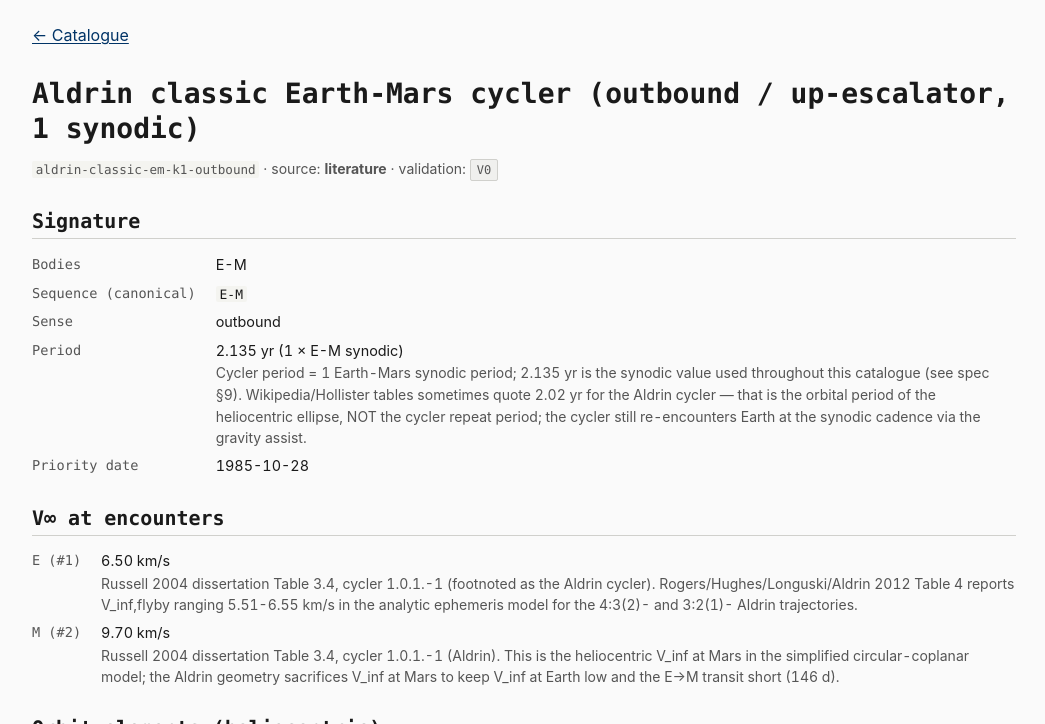
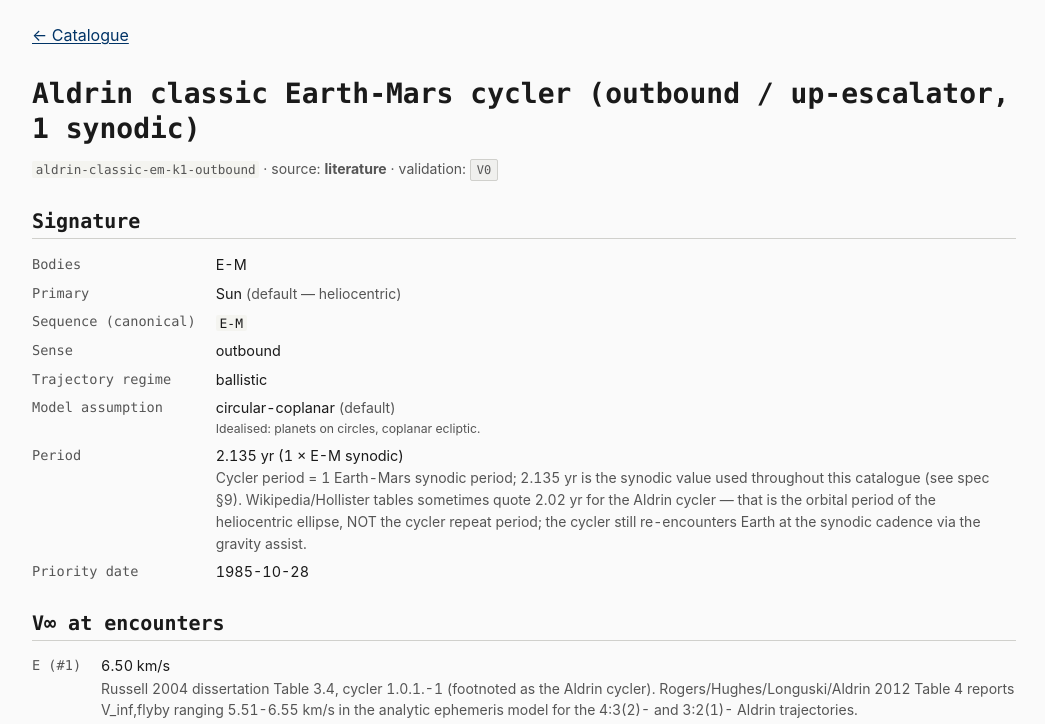
Before and after one commit to Bwooce/cyclers.space, an Astro site: page /cycler/aldrin-classic-em-k1-outbound in a window 1280 px wide. Shown: the part 61-785 px from the top of the page, without its empty margins (116-1161 px from the left). Built offline with nearby package versions, Linux system fonts and the light colour scheme; Astro itself is replaced by a stand-in of ours.

Commit message:
feat+ci: surface schema-v2 fields on cycler detail pages + bump Node 20 actions
Two items (6 + 5b of the 7-item parallel-work list).

Detail-page changes (src/pages/cycler/[id].astro):
- Adds 'Primary' row (defaults to Sun when omitted; shows muted hint
  when the entry is a non-heliocentric Earth/Jupiter/Saturn primary).
- Adds 'Trajectory regime' (ballistic / low-thrust / manifold; defaults
  to ballistic with hint).
- Adds 'Model assumption' with per-value explanatory line:
  cr3bp → 'Jacobi-constant-conserved; signature not patched-conic
    comparable'
  analytic-ephemeris → 'Mid-fidelity: real ecc/incl retained; not full
    N-body'
  circular-coplanar → 'Idealised: planets on circles, coplanar ecliptic'
- Adds 'Maintenance ΔV' (delta_v_kms) with 0 km/s → 'strict ballistic'
  vs >0 → 'near-ballistic (powered nudge)' annotations.
- Adds 'V_inf leveraging ΔV (establishment)' when populated (Aldrin
  4:3(2) / 3:2(1) entries).
- Adds 'Fleet size' when populated.

Types (src/lib/types.ts):
- Body widened from V/E/M to the lunar/Jovian moon names used by
  schema v2's 'primary != Sun' entries.
- New TrajectoryRegime and ModelAssumption union types.
- CyclerEntry gains primary, trajectory_regime, model_assumption,
  delta_v_kms, v_infinity_leveraging_dv_kms, fleet_size — all
  optional / nullable to match the YAML.

CI bumps (.github/workflows/deploy.yml):
- actions/setup-node @v4 → @v5
- actions/upload-pages-artifact @v3 → @v4
- actions/deploy-pages @v4 → @v5
Aligns with GitHub's Node 20 → Node 24 deprecation timeline (16 June).

Local Astro build: 51 pages, 1.13s, green. All new dl rows render with
sensible defaults on entries that don't carry the new fields yet (the
weekly refresh-windows cron will pull a fresh catalogue snapshot that
DOES carry them from upstream debd285).

```diff
--- a/src/pages/cycler/[id].astro
+++ b/src/pages/cycler/[id].astro
@@ -38,13 +38,54 @@ const formatCite = (c: Citation): string => {
   <h2>Signature</h2>
   <dl class="cycler">
     <dt>Bodies</dt><dd>{fmtBodies(entry.bodies)}</dd>
+    <dt>Primary</dt>
+    <dd>
+      {entry.primary ?? "Sun"}
+      {!entry.primary && <span class="muted"> (default — heliocentric)</span>}
+    </dd>
     <dt>Sequence (canonical)</dt><dd><code>{entry.sequence_canonical}</code></dd>
     <dt>Sense</dt><dd>{entry.sense}</dd>
+    <dt>Trajectory regime</dt>
+    <dd>
+      {entry.trajectory_regime ?? "ballistic"}
+      {!entry.trajectory_regime && <span class="muted"> (default)</span>}
+    </dd>
+    <dt>Model assumption</dt>
+    <dd>
+      {entry.model_assumption ?? "circular-coplanar"}
+      {!entry.model_assumption && <span class="muted"> (default)</span>}
+      <div class="muted" style="font-size:0.85em">
+        {entry.model_assumption === "cr3bp" && "CR3BP — Jacobi-constant-conserved; signature not patched-conic comparable."}
+        {entry.model_assumption === "analytic-ephemeris" && "Mid-fidelity: real eccentricity / inclination retained; not full N-body."}
+        {(!entry.model_assumption || entry.model_assumption === "circular-coplanar") && "Idealised: planets on circles, coplanar ecliptic."}
+      </div>
+    </dd>
     <dt>Period</dt>
     <dd>
       {fmt(entry.period.years, 3)} yr ({entry.period.k} × {entry.period.pair} synodic)
       {entry.period.note && <div class="muted">{entry.period.note}</div>}
     </dd>
+    {entry.delta_v_kms !== undefined && entry.delta_v_kms !== null && (
+      <>
+        <dt>Maintenance ΔV</dt>
+        <dd>
+          {entry.delta_v_kms === 0 ? (
+            <span>0 km/s <span class="muted">— strict ballistic</span></span>
+          ) : (
+            <span>{fmt(entry.delta_v_kms, 3)} km/s <span class="muted">— near-ballistic (powered nudge)</span></span>
+          )}
+        </dd>
+      </>
+    )}
+    {entry.v_infinity_leveraging_dv_kms !== undefined && entry.v_infinity_leveraging_dv_kms !== null && (
+      <>
+        <dt>V<sub>∞</sub> leveraging ΔV (establishment)</dt>
+        <dd>{fmt(entry.v_infinity_leveraging_dv_kms, 3)} km/s</dd>
+      </>
+    )}
+    {entry.fleet_size !== undefined && entry.fleet_size !== null && (
+      <><dt>Fleet size</dt><dd>{entry.fleet_size} vehicles</dd></>
+    )}
     <dt>Priority date</dt><dd>{entry.priority_date}</dd>
   </dl>
 
```
Also changed, not shown: src/lib/types.ts (+15 -1 lines), .github/workflows/deploy.yml.
